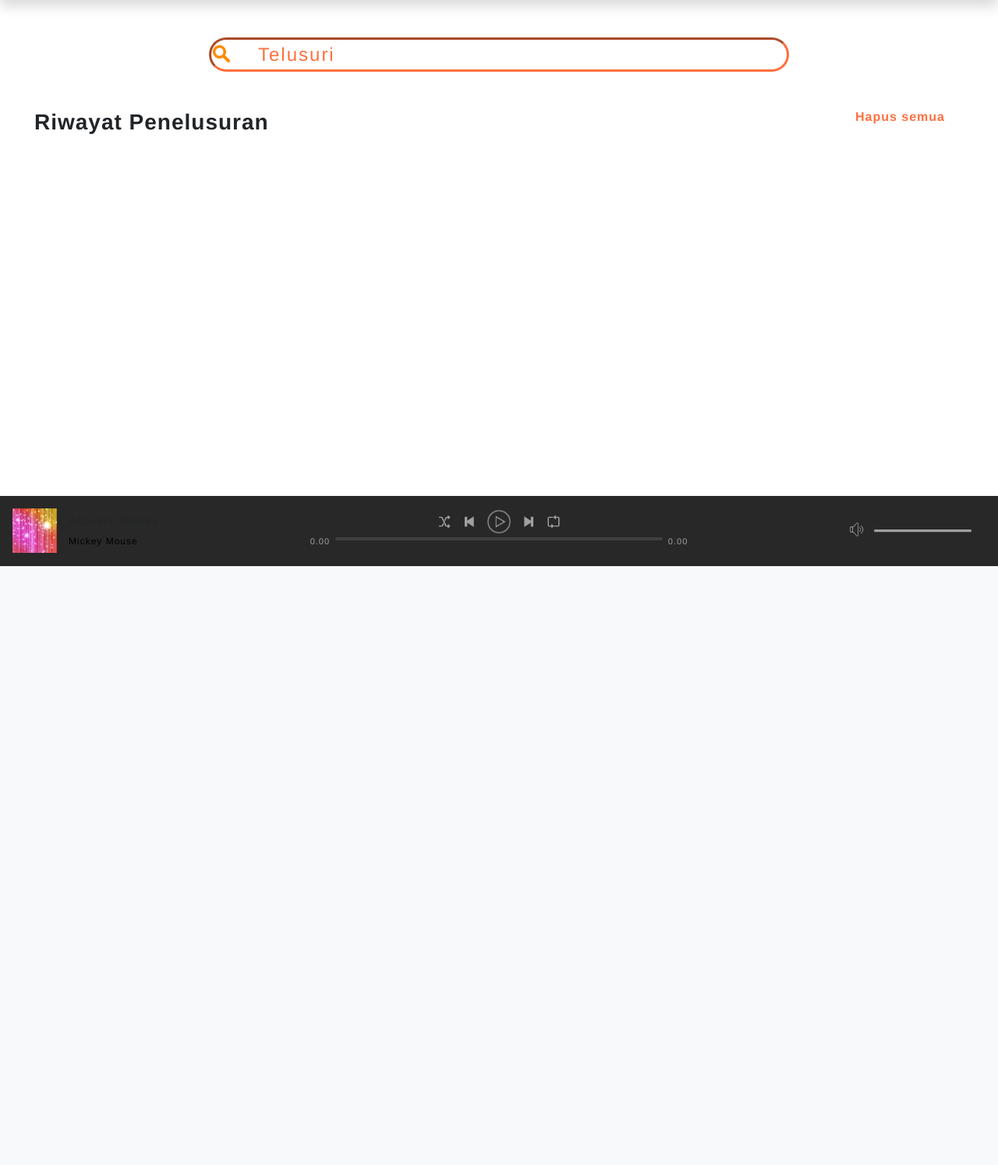
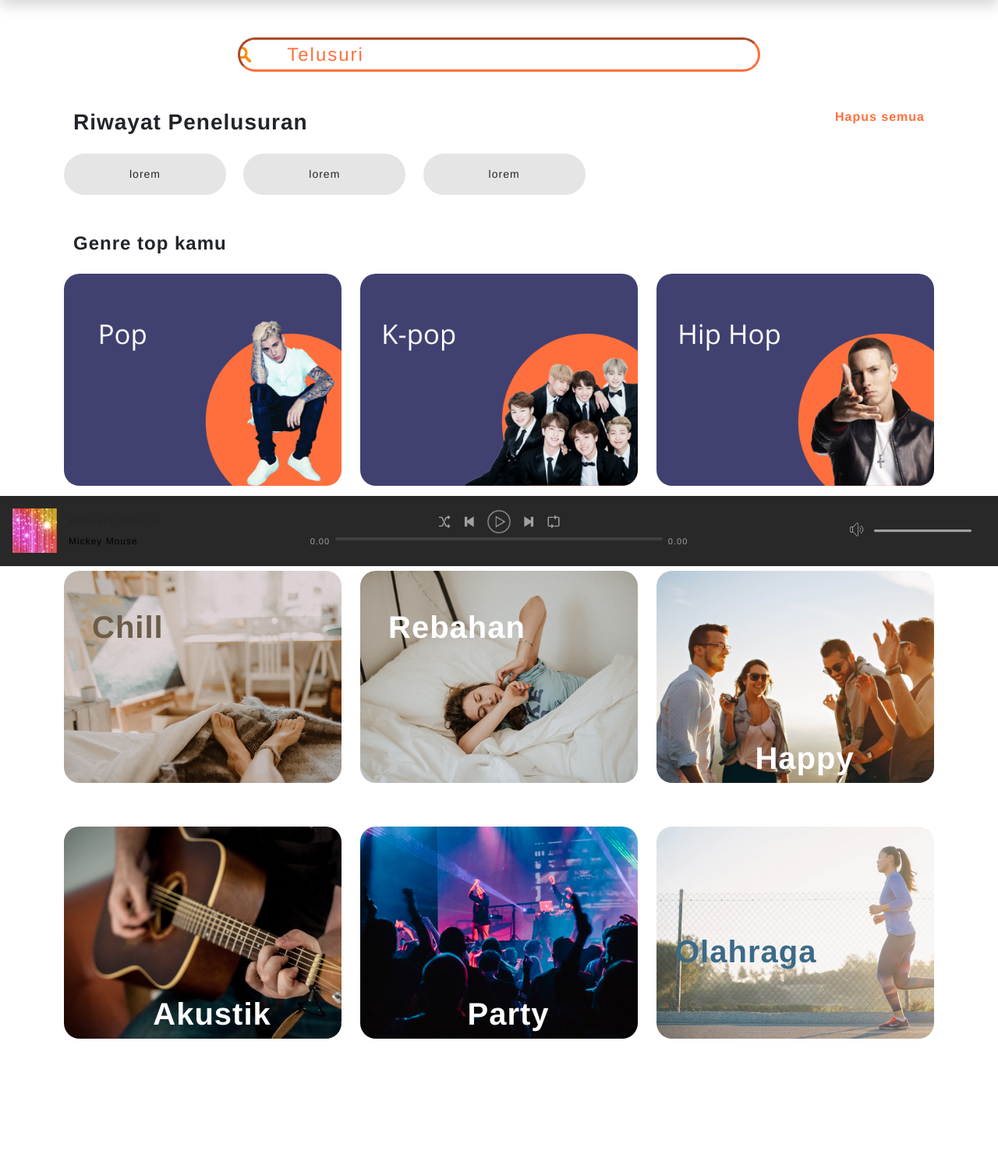
Before and after one commit to arsycode/Music-Streaming-Web-Application--master, a PHP site: page /search.php in a window 1280 px wide. Shown: the part 74-1568 px from the top of the page at 78% size. Before the commit the page ends 800 px from the top, so only its background shows below. Run offline with PHP 8.4, Linux system fonts and the light colour scheme; the visitor is signed in with stand-in values (Sample User, id 1); data comes from the database, SQL or seed files in the repository; some libraries are stand-ins or nearby versions.

Commit message:
add Search page

```diff
--- a/assets/css/style1.css
+++ b/assets/css/style1.css
@@ -467,10 +467,9 @@ body {
   }
 
   .history {
-    background-color: rgba(255, 255, 255, 0.568);
+    background-color: #E5E5E5;
     border-radius: 30px;;
-    border-width: 3px;
-    border-color: #FF6F3D;
+    margin-right: 2%;
 }
 
 input:focus {
@@ -601,3 +600,9 @@ input:focus {
     border-radius: 50%;
     display: inline-block;
   }
+
+  .genreTop{
+    background-size: cover;
+    background-repeat: no-repeat;
+    border-radius: 20px;
+  }
--- a/search.php
+++ b/search.php
@@ -8,32 +8,75 @@ else {
 	$term = "";
 }
 ?>
-<div>
+<div class="container">
 	<div class="searchContainer d-flex justify-content-center mb-5 mt-5">
 
-	<input type="text" id="serchInput" class="searchInput" value="<?php echo $term; ?>" placeholder="Telusuri" onfocus="this.value = this.value">
+		<input type="text" id="serchInput" class="searchInput" value="<?php echo $term; ?>" placeholder="Telusuri"
+			onfocus="this.value = this.value">
 
 	</div>
 
-<div class='row container-fluid' id="tes1">
+	<?php if($term == ""){?>
+	<div class='container-fluid'>
+		<div class='row' id="tes1">
 			<h3 class='col-6 fw-bold'>Riwayat Penelusuran</h3>
-		<h6 class='col-6 fw-bold text-end' style='color:#FF6F3D'>Hapus semua</h6></div>
+			<h6 class='col-6 fw-bold text-end' style='color:#FF6F3D'>Hapus semua</h6>
+		</div>
+
+		<div class="row">
+			<div class='mb-5 mt-3  d-inline-block history pt-3 text-center' style='width: 13rem;'>
+				<p>lorem</p>
+			</div>
+			<div class='mb-5 mt-3  d-inline-block history pt-3 text-center' style='width: 13rem;'>
+				<p>lorem</p>
+			</div>
+			<div class='mb-5 mt-3  d-inline-block history pt-3 text-center' style='width: 13rem;'>
+				<p>lorem</p>
+			</div>
+		</div>
+
+		<h4 class='col-6 mb-4 fw-bold'>Genre top kamu</h4>
+		<div class="row">
+		<div class='col mb-5 genreTop' style='height: 17rem; background-image: url("assets/images/artwork/pop.png");'></div>
+		<div style='width: 1px;'></div>
+		<div class='col mb-5 genreTop' style='height: 17rem; background-image: url("assets/images/artwork/kpop.png");'></div>
+		<div style='width: 1px;'></div>
+		<div class='col mb-5 genreTop' style='height: 17rem; background-image: url("assets/images/artwork/hiphop.png");'></div>
+		</div>
+		<div class="row mb-4">
+		<h4 class='col-6 fw-bold'>Jelajahi Semua</h4>
+		<h6 class='col-6 fw-bold text-end' style='color:#FF6F3D'>Lihat semua</h6>
+	</div>
+		<div class="row mb-2">
+		<div class='col mb-5 genreTop position-relative' style='height: 17rem; background-image: url("assets/images/artwork/chill.jpg");'><h1 style="color: #6C5D48;" class="fs-1 container pt-5 position-absolute text-start fw-bold">Chill</h1></div>
+		<div style='width: 1px;'></div>
+		<div class='col mb-5 genreTop position-relative' style='height: 17rem; background-image: url("assets/images/artwork/rebahan.jpg");'><h1 style="color: #fff;" class="container pt-5 position-absolute text-start fw-bold">Rebahan</h1></div>
+		<div style='width: 1px;'></div>
+		<div class='col mb-5 genreTop position-relative' style='height: 17rem; background-image: url("assets/images/artwork/happy.jpg");'><h1 style="color: #fff;" class="container position-absolute bottom-0 text-center fw-bold">Happy</h1></div>
+		</div>
+		<div class="row mb-4">
+		<div class='col mb-5 genreTop position-relative' style='height: 17rem; background-image: url("assets/images/artwork/akustik.jpg");'><h1 style="color: #fff;" class="container position-absolute bottom-0 text-center fw-bold">Akustik</h1></div>
+		<div style='width: 1px;'></div>
+		<div class='col mb-5 genreTop position-relative' style='height: 17rem; background-image: url("assets/images/artwork/party.jpeg");'><h1 style="color: #fff;" class="container position-absolute bottom-0 text-center fw-bold">Party</h1></div>
+		<div style='width: 1px;'></div>
+		<div class='col mb-5 genreTop position-relative' style='height: 17rem; background-image: url("assets/images/artwork/olahraga.webp");'><h1 style="color: #3B6A88;" class="container position-absolute top-50 start-0 fw-bold">Olahraga</h1></div>
+		</div>
+		<?php }?>
 		<script>
 			$(".searchInput").focus();
 
-$(function() {
+			$(function () {
 
-	$(".searchInput").keyup(function() {
+				$(".searchInput").keyup(function () {
 					clearTimeout(timer);
 
-		timer = setTimeout(function() {
+					timer = setTimeout(function () {
 						var val = $(".searchInput").val();
-			openPage("search.php?term=" + val);}, 2000);
-			x.style.display = "none";
+						openPage("search.php?term=" + val);
+					}, 2000);
 				})
 
 			})
-
 		</script>
 
 		<?php if($term == "")exit()?>
@@ -92,7 +135,6 @@ $(function() {
 		?>
 
 				<script>
-
 					var tempSongIds = '<?php echo json_encode($songIdArray); ?>';
 					tempPlaylist = JSON.parse(tempSongIds);
 					console.log(tempPlaylist);
@@ -168,6 +210,48 @@ $(function() {
 
 		</div>
 
+		<div class='container-fluid'>
+		<div class='row' id="tes1">
+			<h3 class='col-6 fw-bold'>Riwayat Penelusuran</h3>
+			<h6 class='col-6 fw-bold text-end' style='color:#FF6F3D'>Hapus semua</h6>
+		</div>
+
+		<div class="row">
+			<div class='mb-5 mt-3  d-inline-block history pt-3 text-center' style='width: 13rem;'>
+				<p>lorem</p>
+			</div>
+			<div class='mb-5 mt-3  d-inline-block history pt-3 text-center' style='width: 13rem;'>
+				<p>lorem</p>
+			</div>
+			<div class='mb-5 mt-3  d-inline-block history pt-3 text-center' style='width: 13rem;'>
+				<p>lorem</p>
+			</div>
+		</div>
+
+		<h4 class='col-6 mb-4 fw-bold'>Genre top kamu</h4>
+		<div class="row">
+		<div class='col mb-5 genreTop' style='height: 17rem; background-image: url("assets/images/artwork/pop.png");'></div>
+		<div style='width: 1px;'></div>
+		<div class='col mb-5 genreTop' style='height: 17rem; background-image: url("assets/images/artwork/kpop.png");'></div>
+		<div style='width: 1px;'></div>
+		<div class='col mb-5 genreTop' style='height: 17rem; background-image: url("assets/images/artwork/hiphop.png");'></div>
+		</div>
+		<div class="row mb-4">
+	</div>
+		<div class="row mb-2">
+		<div class='col mb-5 genreTop position-relative' style='height: 17rem; background-image: url("assets/images/artwork/chill.jpg");'><h3 class="position-absolute text-start">CHILL</h3></div>
+		<div style='width: 1px;'></div>
+		<div class='col mb-5 genreTop' style='height: 17rem; background-image: url("assets/images/artwork/rebahan.jpg");'></div>
+		<div style='width: 1px;'></div>
+		<div class='col mb-5 genreTop' style='height: 17rem; background-image: url("assets/images/artwork/happy.jpg");'></div>
+		</div>
+		<div class="row mb-4">
+		<div class='col mb-5 genreTop' style='height: 17rem; background-image: url("assets/images/artwork/akustik.jpg");'></div>
+		<div style='width: 1px;'></div>
+		<div class='col mb-5 genreTop' style='height: 17rem; background-image: url("assets/images/artwork/party.jpeg");'></div>
+		<div style='width: 1px;'></div>
+		<div class='col mb-5 genreTop' style='height: 17rem; background-image: url("assets/images/artwork/olahraga.webp");'></div>
+		</div>
 
 
 		<nav class="optionsMenu">
```
Also changed, not shown: assets/images/artwork/akustik.jpg (added), assets/images/artwork/chill.jpg (added), assets/images/artwork/happy.jpg (added), assets/images/artwork/hiphop.png (added), assets/images/artwork/kpop.png (added), assets/images/artwork/olahraga.webp (added), assets/images/artwork/party.jpeg (added), assets/images/artwork/pop.png (added), assets/images/artwork/rebahan.jpg (added), includes/header.php (line endings or trailing spaces), 1 other file. Lines whose indentation alone changed are shown as unchanged.
